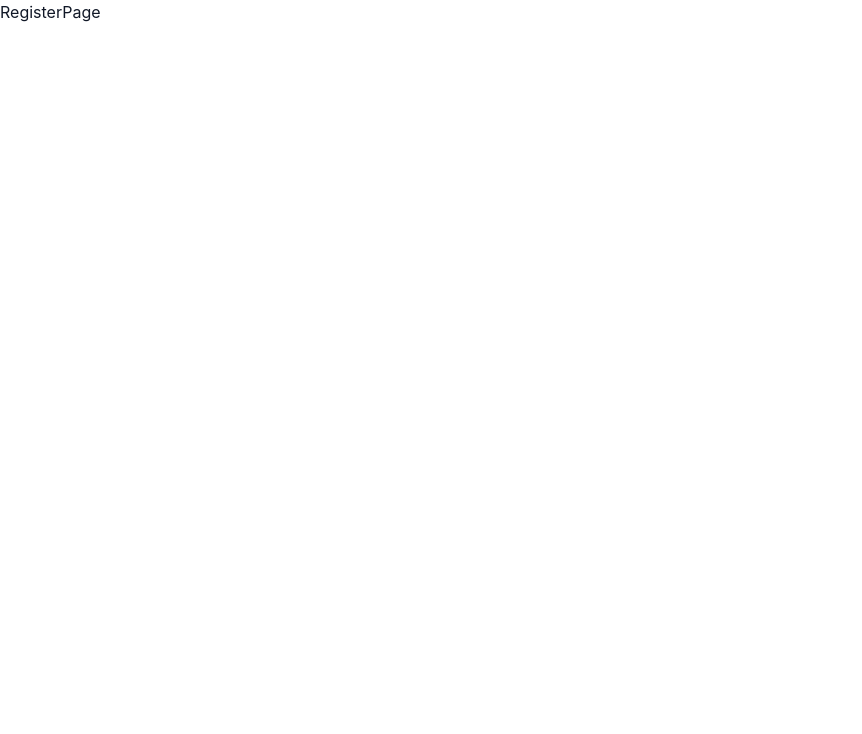
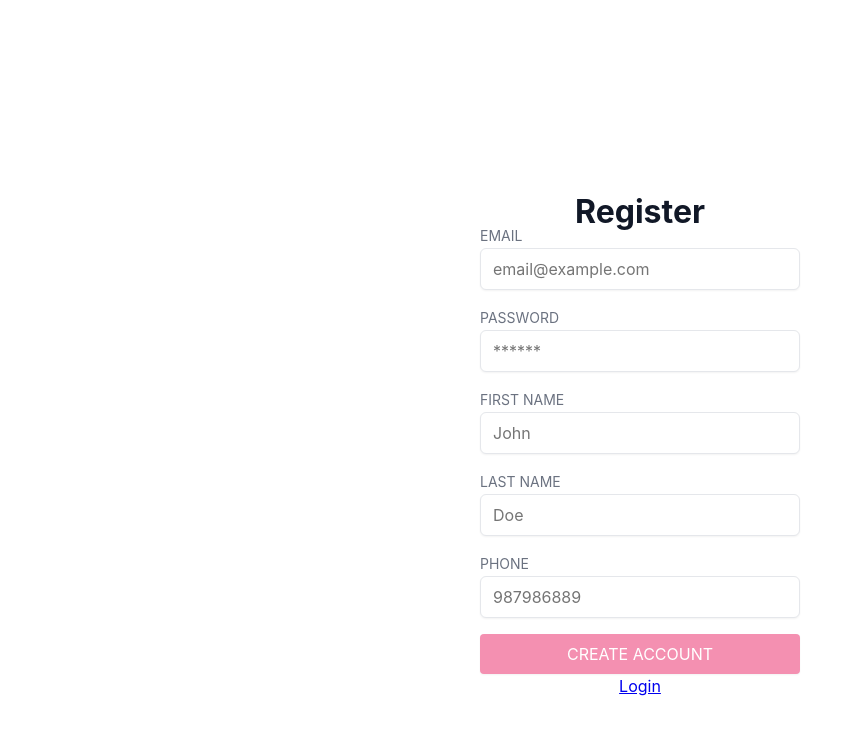
Before and after one commit to Alejandro1709/Expensable-Alpha, a React (Create React App) app: page /register in a window 1280 px wide. Shown: the top 734 px of the page, without its empty margins (0-862 px from the left). Built offline with nearby package versions, Linux system fonts and the light colour scheme.

Commit message:
Add login & register page layout

```diff
--- a/src/pages/LoginPage.js
+++ b/src/pages/LoginPage.js
@@ -1,7 +1,102 @@
 import React from 'react';
+import { colors } from '../styles/colors';
+import styled from '@emotion/styled';
+import { NavLink } from 'react-router-dom';
+
+const StyledLoginPage = styled.div`
+  display: flex;
+  justify-content: center;
+  align-items: center;
+  height: 100%;
+  background-color: white;
+`;
+
+const StyledContainer = styled.div`
+  display: flex;
+  flex-direction: column;
+  justify-content: space-around;
+  align-items: center;
+  width: 400px;
+  height: 400px;
+`;
+
+const StyledForm = styled.form`
+  display: flex;
+  justify-content: center;
+  width: 80%;
+  gap: 1rem;
+  flex-direction: column;
+`;
+
+const StyledGroup = styled.div`
+  display: flex;
+  flex-direction: column;
+`;
+
+const StyledLabel = styled.label`
+  font-weight: 400;
+  font-size: 14px;
+  text-transform: uppercase;
+  color: ${colors.gray[500]};
+`;
+
+const StyledInput = styled.input`
+  border: 1px solid ${colors.gray[200]};
+  box-shadow: 0px 1px 2px rgba(0, 0, 0, 0.05);
+  padding: 8px 12px;
+  border-radius: 6px;
+`;
+
+const StyledButton = styled.button`
+  padding: 8px 16px;
+  border: none;
+  color: white;
+  text-transform: uppercase;
+  background-color: #f490b1;
+  box-shadow: 0px 1px 2px rgba(0, 0, 0, 0.05);
+  border-radius: 4px;
+  cursor: pointer;
+
+  &:hover {
+    background-color: #e76a94;
+  }
+
+  &:focus {
+    box-shadow: 0px 0px 0px 2px #ffffff, 0px 0px 0px 4px #f48fb1,
+      0px 4px 4px rgba(0, 0, 0, 0.25);
+  }
+`;
 
 function LoginPage() {
-  return <div>LoginPage</div>;
+  return (
+    <StyledLoginPage>
+      <StyledContainer>
+        <h1>Login</h1>
+        <StyledForm>
+          <StyledGroup>
+            <StyledLabel htmlFor='email'>Email</StyledLabel>
+            <StyledInput
+              type='email'
+              name='email'
+              id='email'
+              placeholder='email@example.com'
+            />
+          </StyledGroup>
+          <StyledGroup>
+            <StyledLabel htmlFor='password'>Password</StyledLabel>
+            <StyledInput
+              type='password'
+              name='password'
+              id='password'
+              placeholder='******'
+            />
+          </StyledGroup>
+          <StyledButton type='submit'>Login</StyledButton>
+        </StyledForm>
+        <NavLink to='/register'>Register</NavLink>
+      </StyledContainer>
+    </StyledLoginPage>
+  );
 }
 
 export default LoginPage;
--- a/src/pages/RegisterPage.js
+++ b/src/pages/RegisterPage.js
@@ -1,7 +1,129 @@
 import React from 'react';
+import { colors } from '../styles/colors';
+import styled from '@emotion/styled';
+import { NavLink } from 'react-router-dom';
+
+const StyledLoginPage = styled.div`
+  display: flex;
+  justify-content: center;
+  align-items: center;
+  height: 100%;
+  background-color: white;
+`;
+
+const StyledContainer = styled.div`
+  display: flex;
+  flex-direction: column;
+  justify-content: space-around;
+  align-items: center;
+  width: 400px;
+  height: 400px;
+`;
+
+const StyledForm = styled.form`
+  display: flex;
+  justify-content: center;
+  width: 80%;
+  gap: 1rem;
+  flex-direction: column;
+`;
+
+const StyledGroup = styled.div`
+  display: flex;
+  flex-direction: column;
+`;
+
+const StyledLabel = styled.label`
+  font-weight: 400;
+  font-size: 14px;
+  text-transform: uppercase;
+  color: ${colors.gray[500]};
+`;
+
+const StyledInput = styled.input`
+  border: 1px solid ${colors.gray[200]};
+  box-shadow: 0px 1px 2px rgba(0, 0, 0, 0.05);
+  padding: 8px 12px;
+  border-radius: 6px;
+`;
+
+const StyledButton = styled.button`
+  padding: 8px 16px;
+  border: none;
+  color: white;
+  text-transform: uppercase;
+  background-color: #f490b1;
+  box-shadow: 0px 1px 2px rgba(0, 0, 0, 0.05);
+  border-radius: 4px;
+  cursor: pointer;
+
+  &:hover {
+    background-color: #e76a94;
+  }
+
+  &:focus {
+    box-shadow: 0px 0px 0px 2px #ffffff, 0px 0px 0px 4px #f48fb1,
+      0px 4px 4px rgba(0, 0, 0, 0.25);
+  }
+`;
 
 function RegisterPage() {
-  return <div>RegisterPage</div>;
+  return (
+    <StyledLoginPage>
+      <StyledContainer>
+        <h1>Register</h1>
+        <StyledForm>
+          <StyledGroup>
+            <StyledLabel htmlFor='email'>Email</StyledLabel>
+            <StyledInput
+              type='email'
+              name='email'
+              id='email'
+              placeholder='email@example.com'
+            />
+          </StyledGroup>
+          <StyledGroup>
+            <StyledLabel htmlFor='password'>Password</StyledLabel>
+            <StyledInput
+              type='password'
+              name='password'
+              id='password'
+              placeholder='******'
+            />
+          </StyledGroup>
+          <StyledGroup>
+            <StyledLabel htmlFor='first_name'>First Name</StyledLabel>
+            <StyledInput
+              type='text'
+              name='first_name'
+              id='first_name'
+              placeholder='John'
+            />
+          </StyledGroup>
+          <StyledGroup>
+            <StyledLabel htmlFor='last_name'>Last Name</StyledLabel>
+            <StyledInput
+              type='text'
+              name='last_name'
+              id='last_name'
+              placeholder='Doe'
+            />
+          </StyledGroup>
+          <StyledGroup>
+            <StyledLabel htmlFor='phone'>Phone</StyledLabel>
+            <StyledInput
+              type='text'
+              name='phone'
+              id='phone'
+              placeholder='987986889'
+            />
+          </StyledGroup>
+          <StyledButton type='submit'>Create Account</StyledButton>
+        </StyledForm>
+        <NavLink to='/login'>Login</NavLink>
+      </StyledContainer>
+    </StyledLoginPage>
+  );
 }
 
 export default RegisterPage;
```
